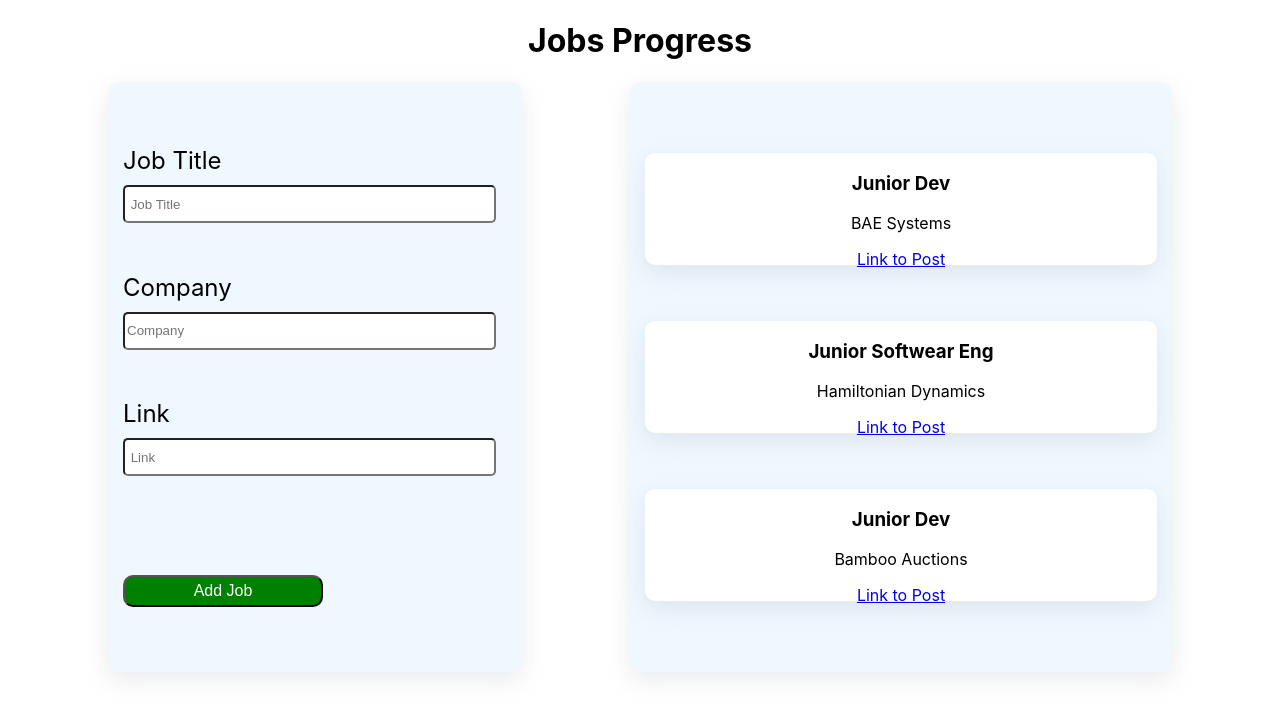
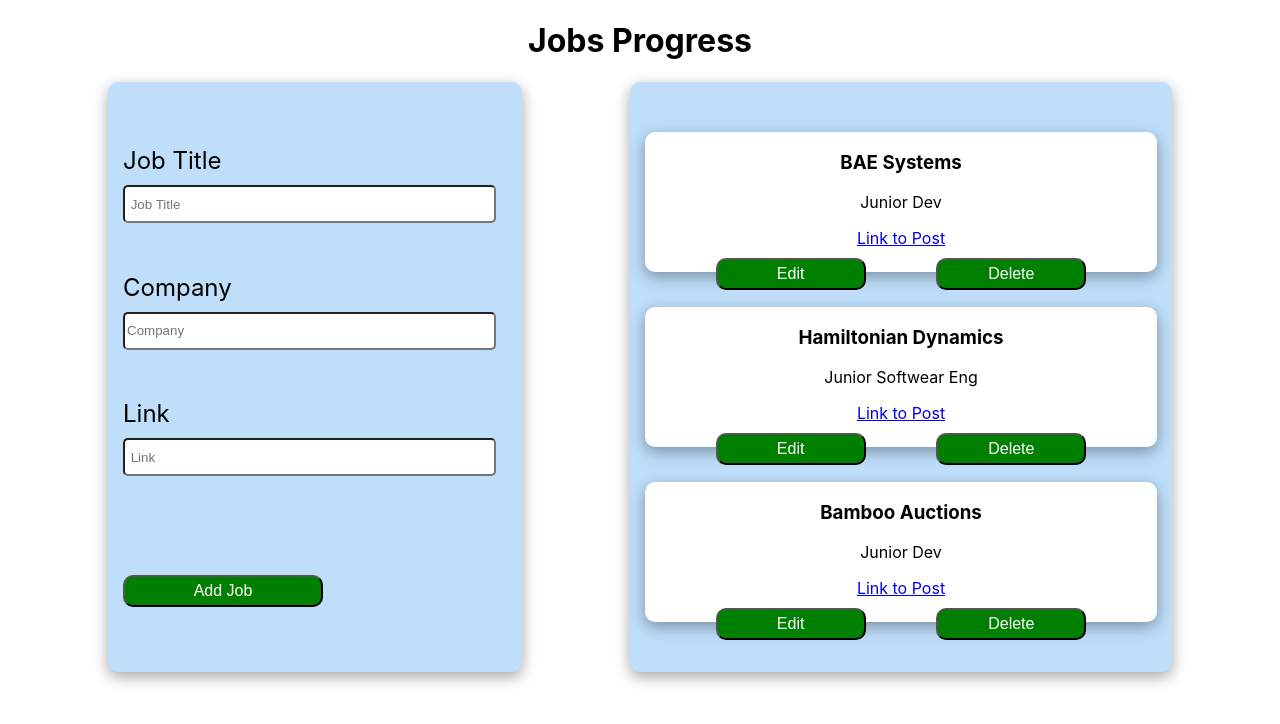
Before and after one commit to GLYNKNIGHT/Job-Tracking-App-Demo, a React (Create React App) app: page / in a window 1280 px wide. Shown: the top 724 px of the page. Built offline with nearby package versions, Linux system fonts and the light colour scheme; data requests are answered from the project's data file.

Commit message:
json server working again , added delete and started to work on edit

```diff
--- a/data/db.json
+++ b/data/db.json
@@ -14,7 +14,7 @@
     },
     {
       "jobTitle": "Junior Dev",
-      "company": "Bamboo Auctions",
+      "company": "Bamboo Auctions ",
       "link": "https://trello.com/c/ECe1NY5l/17-bamboo-auctions-junior-engineer-x1",
       "id": 3
     }
--- a/src/App.css
+++ b/src/App.css
@@ -17,10 +17,10 @@
   justify-content: space-evenly;
   text-align: left;
   font-size: 1.5rem;
-  background-color: aliceblue;
+  background-color: rgb(190, 222, 250);
   padding:15px;
   border-radius: 10px;
-  box-shadow: rgba(149, 157, 165, 0.2) 0px 8px 24px;
+  box-shadow: rgba(0, 0, 0, 0.35) 0px 5px 15px;
 }
 .input{
   height: 2rem;
@@ -28,7 +28,9 @@
   margin-top:10px;
   border-radius: 5px;
 }
-.btn {
+.btn
+ {
+
   width: 200px;
   height: 2rem;
   border-radius: 10px;
@@ -36,33 +38,55 @@
   background-color: green;
   color: white;
 }
-.btn-div{
-  text-align: right;
-}
+
+
 .jobs-list{
   width:40vw;
   height:70vh;
   display: flex;
   flex-direction: column;
   justify-content: space-evenly;
-   background-color: aliceblue;
+  background-color: rgb(190, 222, 250);
   padding:15px;
   border-radius: 10px;
-  box-shadow: rgba(149, 157, 165, 0.2) 0px 8px 24px;
+  box-shadow: rgba(0, 0, 0, 0.35) 0px 5px 15px;
+  overflow-y: scroll;
 }
 
 .job{
   width: 100%;
-  height: 20%;
+  height: 25%;
   background-color: white;
    border-radius: 10px;
+   box-shadow: rgba(0, 0, 0, 0.35) 0px 5px 15px;
+}
+
+.job-btns{
+  display: flex;
+  justify-content: space-evenly;
+  margin-top: 10px;
+
+}
+
+.job-btns button{
+  width: 150px;
+  height: 2rem;
+  border-radius: 10px;
+  font-size: 1rem;
+  background-color: green;
+  color: white;
+}
+.big-card{
+  position: fixed;
+  width: 800px;
+  height: 400px;
+  padding: 10px;
+  border: 3px solid #575757;
+  border-radius: 10px ;
+  background-color: white;
+  top: 50%;
+  left: 50%;
+  margin-top: -200px;  /* Negative half of height. */
+  margin-left: -400px;
   box-shadow: rgba(149, 157, 165, 0.2) 0px 8px 24px;
 }
-
-.big-card{
-  position: fixed;
-  bottom: 0;
-  right: 0;
-  width: 60vh;
-  height: 40hv;
-}
--- a/src/Components/Input.js
+++ b/src/Components/Input.js
@@ -9,8 +9,7 @@
 
 
 const handleSubmit = (e) =>{
-   e.preventDefault();
-   const job = {jobTitle, company, link};
+      const job = {jobTitle, company, link};
  console.log(job)
    fetch('http://localhost:8000/jobs', {
     method: 'POST',
--- a/src/Components/Job.js
+++ b/src/Components/Job.js
@@ -1,16 +1,34 @@
 import {useState} from 'react'
-const Job = ({jobTitle, company, link}) => {
+const Job = ({jobTitle, company, link, id}) => {
+
 const [bigCard , setBigCard] = useState(false)
+const [newLink, setNewLink] = useState({link})
 
-    return <><div className="job" onClick={()=> setBigCard(true)}>
-    <h3>{jobTitle}</h3>
-    <p>{company}</p>
+const handleDelete = ({id}) =>{
+    fetch(`http://localhost:8000/jobs/${id}`, {
+    method: 'DELETE',
+   }).then(()=> console.log(`Item ${id} Deleted`))
+}
+
+
+const handleEdit = ({id}) => {
+
+
+}
+
+    return <><div className="job" >
+    <h3>{company}</h3>
+    <p>{jobTitle}</p>
     <a href={link}>Link to Post</a>
+    <div className='job-btns'>
+    <button onClick={()=> setBigCard(true)}> Edit</button>
+    <button onClick={()=> handleDelete({id})}> Delete</button>
     </div>
-    {(bigCard === true) ?<div className='bigCard'>
-        <h3>{jobTitle}</h3>
-        <p>{company}</p>
-        <a href={link}>Link to Post</a>
+    </div>
+    {(bigCard === true) ?<div className='big-card'>
+        <h2>{company}</h2>
+        <p>{jobTitle}</p>
+        <input type='text' value={newLink} onChange={(e) => setNewLink(e.target.value)}/>
         <button onClick={()=>setBigCard(false)}> Close</button>
     </div>: null}
     </>
--- a/src/Components/List.js
+++ b/src/Components/List.js
@@ -3,7 +3,7 @@
 const List = ({jobs}) => {
 
 return<div className='jobs-list'>
-   {jobs.map((job) => (<Job key={job.id} jobTitle={job.jobTitle} company={job.company} link={job.link} />))}
+   {jobs.map((job) => (<Job key={job.id} id={job.id} jobTitle={job.jobTitle} company={job.company} link={job.link} />))}
 </div>
 
 }
```
